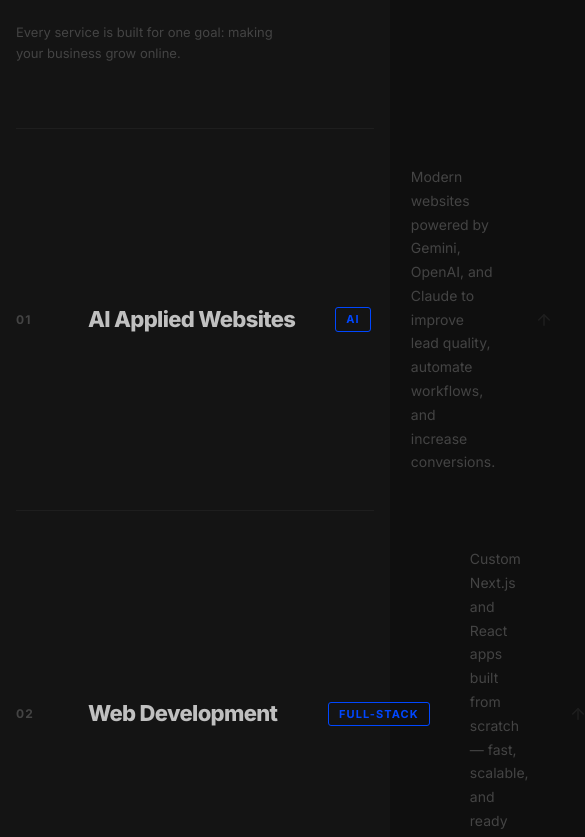
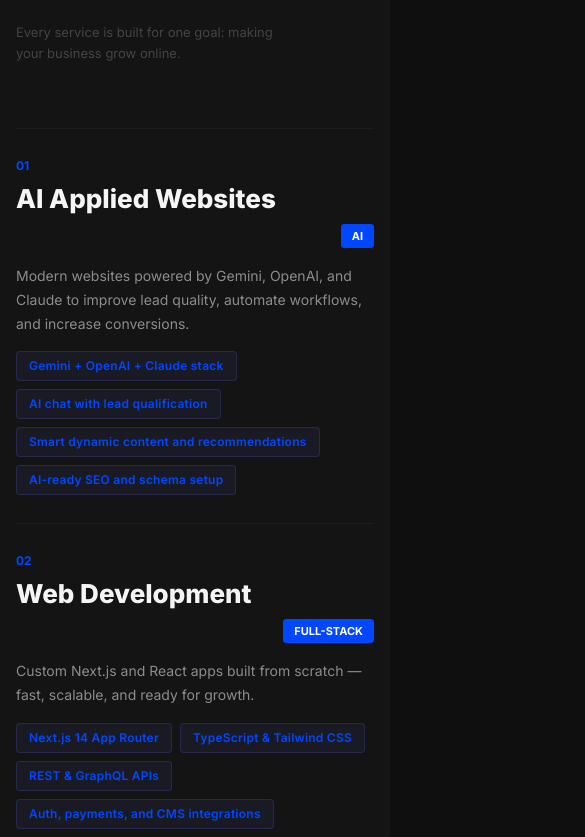
Before and after one commit to SawSimonLinn/codeheavenstudio, a Next.js app: page / in a window 390 px wide. Shown: the part 1240-2077 px from the top of the page, 585 px wide, since content can reach past the window. Built offline with nearby package versions, Linux system fonts and the light colour scheme.

Commit message:
new design vercel update

```diff
--- a/src/app/globals.css
+++ b/src/app/globals.css
@@ -64,12 +64,23 @@
   * {
     @apply border-border;
   }
+  html,
+  body {
+    overflow-x: clip;
+  }
   body {
     @apply bg-background text-foreground;
   }
   ::selection {
     background: rgba(37, 99, 235, 0.35);
     color: #f1f5f9;
+  }
+}
+
+@supports not (overflow: clip) {
+  html,
+  body {
+    overflow-x: hidden;
   }
 }
 
@@ -425,13 +436,59 @@
 
 /* Homepage inline-style mobile overrides */
 @media (max-width: 640px) {
-  .ch-service-row {
-    flex-wrap: wrap !important;
-    gap: 12px !important;
+  .ch-service-main {
+    align-items: stretch !important;
+    flex-direction: column !important;
+    gap: 16px !important;
+    padding: 28px 0 16px !important;
+  }
+  .ch-service-heading {
+    align-items: start !important;
+    display: grid !important;
+    gap: 10px 12px !important;
+    grid-template-columns: minmax(0, 1fr) auto;
+    width: 100%;
+  }
+  .ch-service-number {
+    color: #0047ff !important;
+    grid-column: 1;
+    letter-spacing: 0 !important;
+    min-width: 0 !important;
+  }
+  .ch-service-title {
+    color: #f5f5f5 !important;
+    font-size: 26px !important;
+    grid-column: 1 / -1;
+    letter-spacing: 0 !important;
+    line-height: 1.1 !important;
+    min-width: 0 !important;
+    overflow-wrap: anywhere;
+  }
+  .ch-service-tag {
+    background: #0047ff !important;
+    color: #fff !important;
+    grid-column: 2;
+    justify-self: end;
+    letter-spacing: 0 !important;
   }
   .ch-service-desc {
+    color: #8c8c8c !important;
     margin-left: 0 !important;
     max-width: 100% !important;
+    width: 100%;
+  }
+  .ch-service-arrow {
+    display: none !important;
+  }
+  .ch-service-details {
+    grid-template-rows: 1fr !important;
+  }
+  .ch-service-details-content {
+    gap: 8px !important;
+    opacity: 1 !important;
+    padding-bottom: 28px !important;
+    padding-left: 0 !important;
+    transform: none !important;
   }
   .ch-hero-stats {
     flex-wrap: wrap;
@@ -449,3 +506,26 @@
     border-bottom: 1px solid rgba(255, 255, 255, 0.15) !important;
   }
 }
+
+@media (hover: none) and (pointer: coarse) {
+  .ch-service-number {
+    color: #0047ff !important;
+  }
+  .ch-service-title {
+    color: #f5f5f5 !important;
+  }
+  .ch-service-tag {
+    background: #0047ff !important;
+    color: #fff !important;
+  }
+  .ch-service-arrow {
+    display: none !important;
+  }
+  .ch-service-details {
+    grid-template-rows: 1fr !important;
+  }
+  .ch-service-details-content {
+    opacity: 1 !important;
+    transform: none !important;
+  }
+}
--- a/src/app/page.tsx
+++ b/src/app/page.tsx
@@ -147,18 +147,20 @@ function ServiceRow({ s, i, visible }: { s: typeof SVCS[0]; i: number; visible:
       style={{ borderBottom: `1px solid ${LINE}`, cursor: "default", opacity: visible ? 1 : 0, transform: visible ? "none" : "translateY(32px)", transition: `opacity 0.65s ease ${i * 0.08 + 0.15}s, transform 0.65s ease ${i * 0.08 + 0.15}s, background 0.25s` }}
     >
       {/* Main row */}
-      <div style={{ display: "flex", alignItems: "center", gap: 40, padding: "36px 0" }}>
-        <span style={{ fontSize: 12, fontWeight: 700, color: hov ? BLUE : DIM, letterSpacing: "0.1em", minWidth: 32, transition: "color 0.2s" }}>{s.n}</span>
-        <h3 style={{ fontSize: "clamp(22px,2.8vw,36px)", fontWeight: 800, color: hov ? HI : "#C0C0C0", letterSpacing: "-0.03em", margin: 0, flex: "0 0 auto", minWidth: 200, transition: "color 0.2s" }}>{s.title}</h3>
-        <span style={{ fontSize: 11, fontWeight: 700, color: hov ? "#fff" : BLUE, background: hov ? BLUE : "transparent", border: `1.5px solid ${BLUE}`, borderRadius: 3, padding: "3px 10px", letterSpacing: "0.1em", textTransform: "uppercase", transition: "all 0.2s", flexShrink: 0 }}>{s.tag}</span>
+      <div className="ch-service-main" style={{ display: "flex", alignItems: "center", gap: 40, padding: "36px 0" }}>
+        <div className="ch-service-heading" style={{ display: "flex", alignItems: "center", gap: 40, minWidth: 0, flex: "0 1 auto" }}>
+          <span className="ch-service-number" style={{ fontSize: 12, fontWeight: 700, color: hov ? BLUE : DIM, letterSpacing: "0.1em", minWidth: 32, transition: "color 0.2s" }}>{s.n}</span>
+          <h3 className="ch-service-title" style={{ fontSize: "clamp(22px,2.8vw,36px)", fontWeight: 800, color: hov ? HI : "#C0C0C0", letterSpacing: "-0.03em", margin: 0, flex: "0 1 auto", minWidth: 200, transition: "color 0.2s" }}>{s.title}</h3>
+          <span className="ch-service-tag" style={{ fontSize: 11, fontWeight: 700, color: hov ? "#fff" : BLUE, background: hov ? BLUE : "transparent", border: `1.5px solid ${BLUE}`, borderRadius: 3, padding: "3px 10px", letterSpacing: "0.1em", textTransform: "uppercase", transition: "all 0.2s", flexShrink: 0 }}>{s.tag}</span>
+        </div>
         <p className="ch-service-desc" style={{ fontSize: 14, color: DIM, lineHeight: 1.7, margin: 0, maxWidth: 440, marginLeft: "auto" }}>{s.desc}</p>
-        <ArrowUpRight size={18} color={hov ? BLUE : LINE} style={{ flexShrink: 0, transform: hov ? "rotate(0deg)" : "rotate(-45deg)", transition: "color 0.2s, transform 0.3s ease" }} />
+        <ArrowUpRight className="ch-service-arrow" size={18} color={hov ? BLUE : LINE} style={{ flexShrink: 0, transform: hov ? "rotate(0deg)" : "rotate(-45deg)", transition: "color 0.2s, transform 0.3s ease" }} />
       </div>
 
       {/* Expandable details */}
-      <div style={{ display: "grid", gridTemplateRows: hov ? "1fr" : "0fr", transition: "grid-template-rows 0.35s ease" }}>
+      <div className="ch-service-details" style={{ display: "grid", gridTemplateRows: hov ? "1fr" : "0fr", transition: "grid-template-rows 0.35s ease" }}>
         <div style={{ overflow: "hidden" }}>
-          <div style={{ display: "flex", gap: 12, flexWrap: "wrap", paddingBottom: 28, paddingLeft: 72, opacity: hov ? 1 : 0, transform: hov ? "translateY(0)" : "translateY(-6px)", transition: "opacity 0.3s ease 0.1s, transform 0.3s ease 0.1s" }}>
+          <div className="ch-service-details-content" style={{ display: "flex", gap: 12, flexWrap: "wrap", paddingBottom: 28, paddingLeft: 72, opacity: hov ? 1 : 0, transform: hov ? "translateY(0)" : "translateY(-6px)", transition: "opacity 0.3s ease 0.1s, transform 0.3s ease 0.1s" }}>
             {s.details.map((d) => (
               <span key={d} style={{ fontSize: 12, fontWeight: 600, color: BLUE, background: "rgba(99,102,241,0.08)", border: `1px solid rgba(99,102,241,0.2)`, borderRadius: 4, padding: "5px 12px", letterSpacing: "0.02em" }}>{d}</span>
             ))}
```
